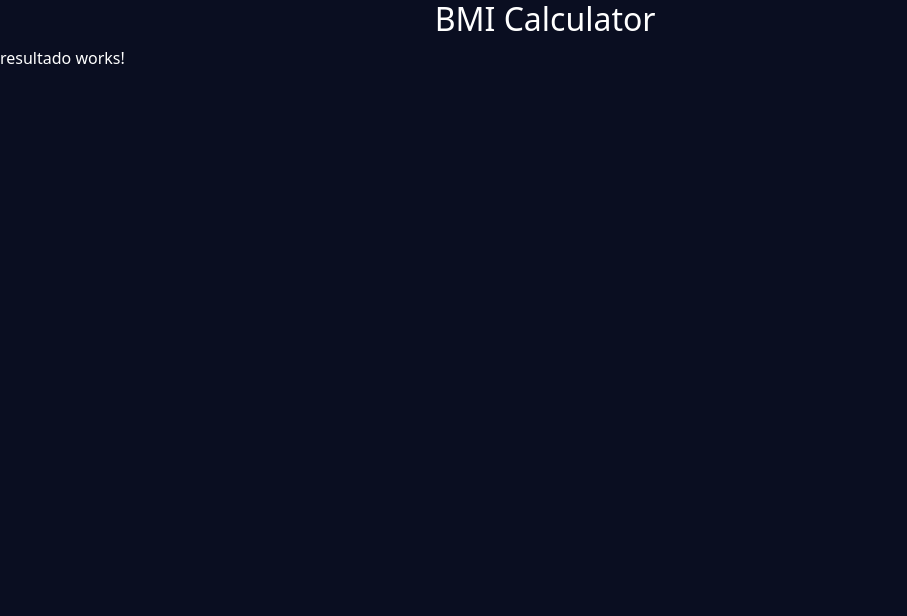
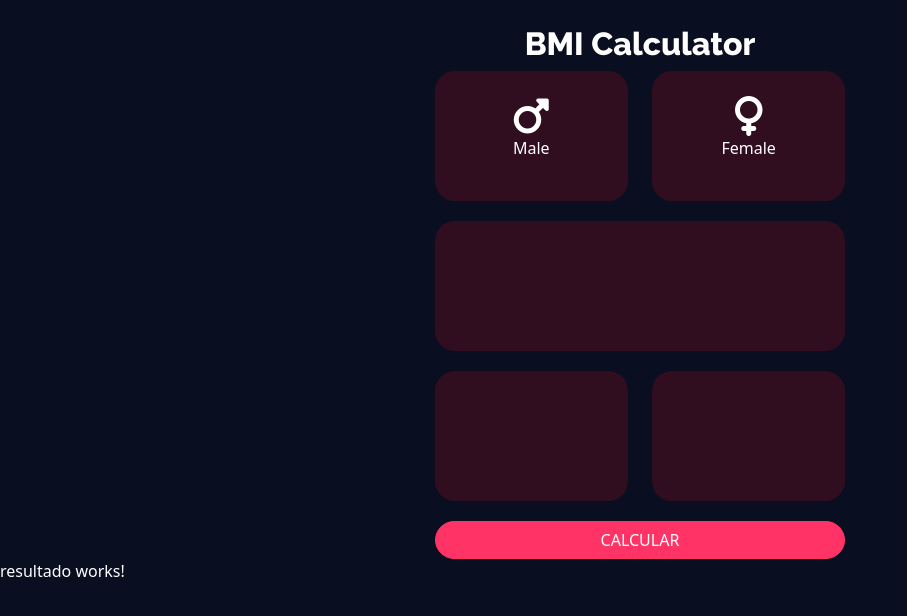
Before and after one commit to aheduardo5/BMICalculator, an Angular app: page / in a window 1280 px wide. Shown: the top 616 px of the page, without its empty margins (0-907 px from the left). Built offline with nearby package versions, Linux system fonts and the light colour scheme.

Commit message:
gender container has been created and icons from fontawesome has been added

```diff
--- a/src/app/components/inicio/inicio.component.css
+++ b/src/app/components/inicio/inicio.component.css
@@ -0,0 +1,21 @@
+.fondoItem {
+  background-color: #ff111328;
+  height: 130px;
+  border-radius: 20px;
+  margin-bottom: 20px;
+}
+
+.btn-color {
+  background-color: #ff3366;
+  border-color: #ff3366;
+  border-radius: 25px;
+  width: 100%;
+}
+.btn-color:hover {
+  background-color: #ff94af;
+  border-color: #ff94af;
+  transition: 300ms;
+}
+.sexo{
+    font-size: 40px;
+}
--- a/src/app/components/inicio/inicio.component.html
+++ b/src/app/components/inicio/inicio.component.html
@@ -1,5 +1,41 @@
 <div class="row">
-    <div class="col-lg-4 offset-lg-4">
-        <h2>BMI Calculator</h2>
+  <div class="col-lg-4 offset-lg-4 text-center">
+    <h2 class="titulo">BMI Calculator</h2>
+    <div class="row">
+      <div class="col-lg-6">
+        <div class="fondoItem">
+          <div class="contenedor">
+            <i class="fa-solid fa-mars sexo"></i>
+            <p>Male</p>
+          </div>
+        </div>
+      </div>
+      <div class="col-lg-6">
+        <div class="fondoItem">
+          <div class="contenedor">
+            <i class="fa-solid fa-venus sexo"></i>
+            <p>Female</p>
+          </div>
+        </div>
+      </div>
     </div>
+    <div class="row">
+      <div class="col-lg-12">
+        <div class="fondoItem"></div>
+      </div>
+    </div>
+    <div class="row">
+      <div class="col-lg-6">
+        <div class="fondoItem"></div>
+      </div>
+      <div class="col-lg-6">
+        <div class="fondoItem"></div>
+      </div>
+    </div>
+    <div class="row">
+      <div class="col-lg-12">
+        <button class="btn btn-primary btn-color">CALCULAR</button>
+      </div>
+    </div>
+  </div>
 </div>
--- a/src/index.html
+++ b/src/index.html
@@ -10,5 +10,6 @@
 </head>
 <body>
   <app-root></app-root>
+  <script src="https://kit.fontawesome.com/70d20a86cd.js" crossorigin="anonymous"></script>
 </body>
 </html>
--- a/src/styles.css
+++ b/src/styles.css
@@ -1,5 +1,20 @@
 /* You can add global styles to this file, and also import other style files */
+@import url('https://fonts.googleapis.com/css2?family=Raleway:wght@800&display=swap');
 body{
     background-color: #0A0E21;
     color: white;
 }
+
+.titulo{
+    font-family: 'Raleway', sans-serif;
+    text-align: center;
+    margin-top: 25px;
+}
+
+.contenedor{
+    display: flex;
+    justify-content: center;
+    align-items: center;
+    height: 100%;
+    flex-direction: column;
+}
```
